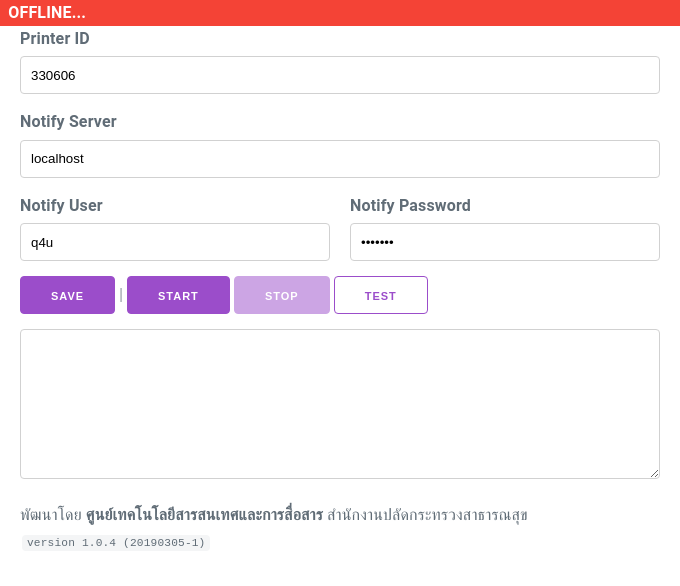
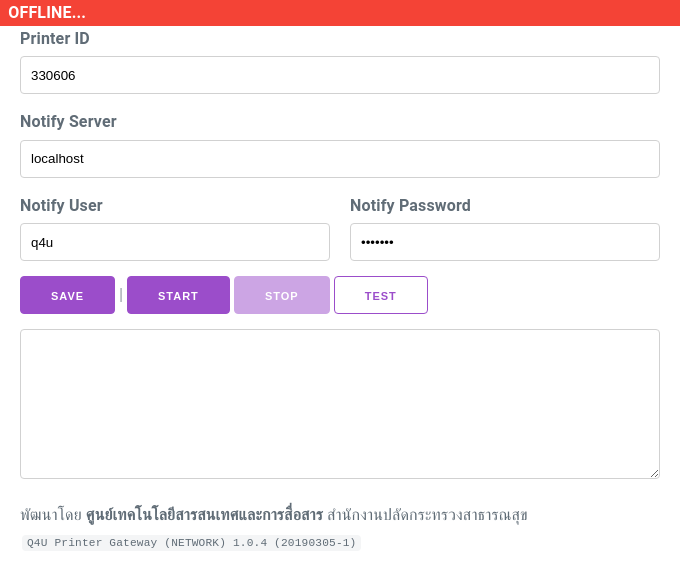
Before and after one commit to mophos/q4u-printer-gateway, an Electron app: page src/index.html in a window 680 px wide. Drawn offline with nearby package versions, Linux system fonts and the light colour scheme.

Commit message:
add app info

```diff
--- a/src/index.html
+++ b/src/index.html
@@ -53,7 +53,7 @@
       <span class="h2">
         พัฒนาโดย <strong>ศูนย์เทคโนโลยีสารสนเทศและการสื่อสาร</strong> สำนักงานปลัดกระทรวงสาธารณสุข
         <br>
-        <code>version 1.0.4 (20190305-1)</code>
+        <code>Q4U Printer Gateway (NETWORK) 1.0.4 (20190305-1)</code>
       </span>
 
     </form>
```
